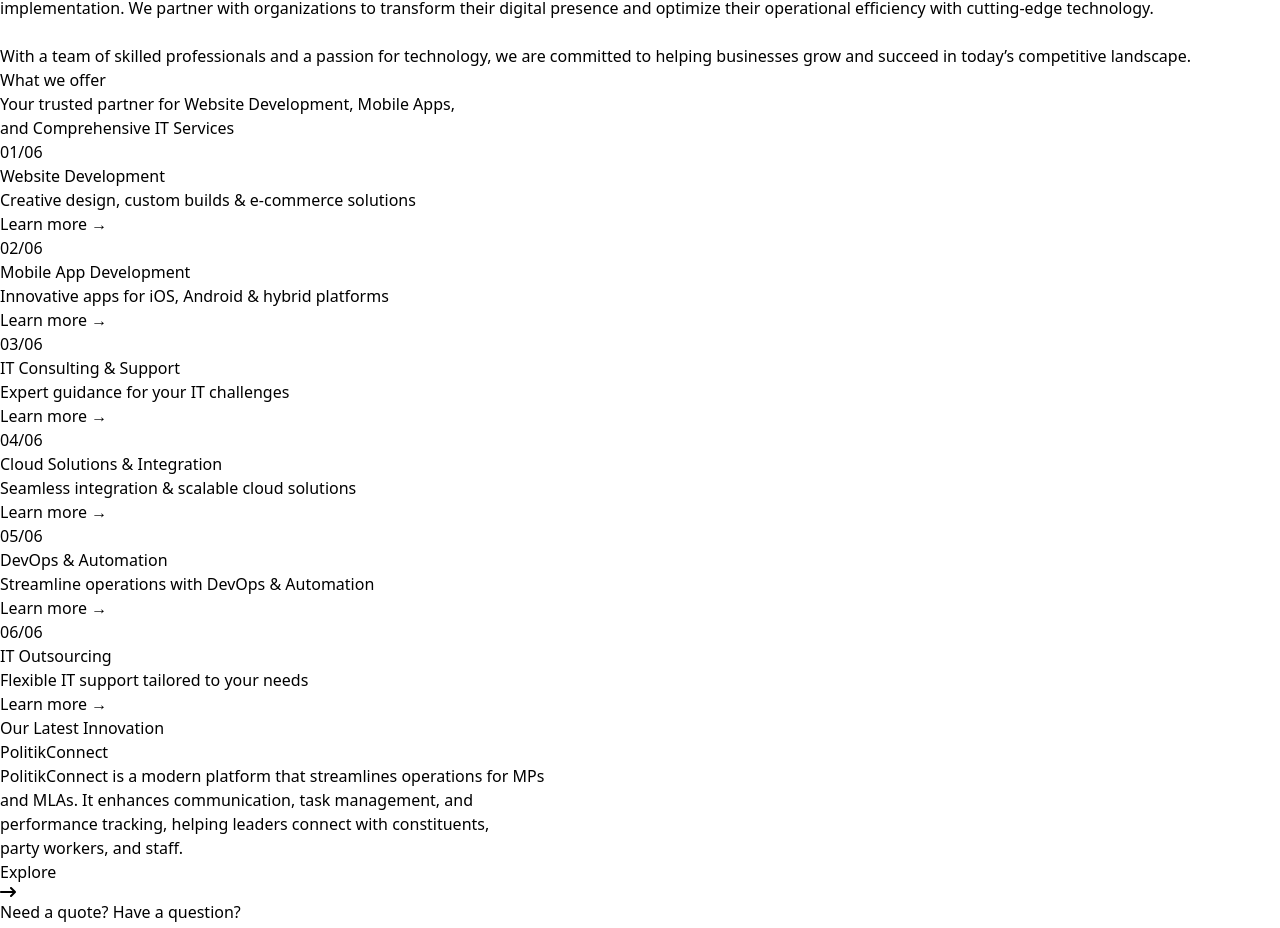
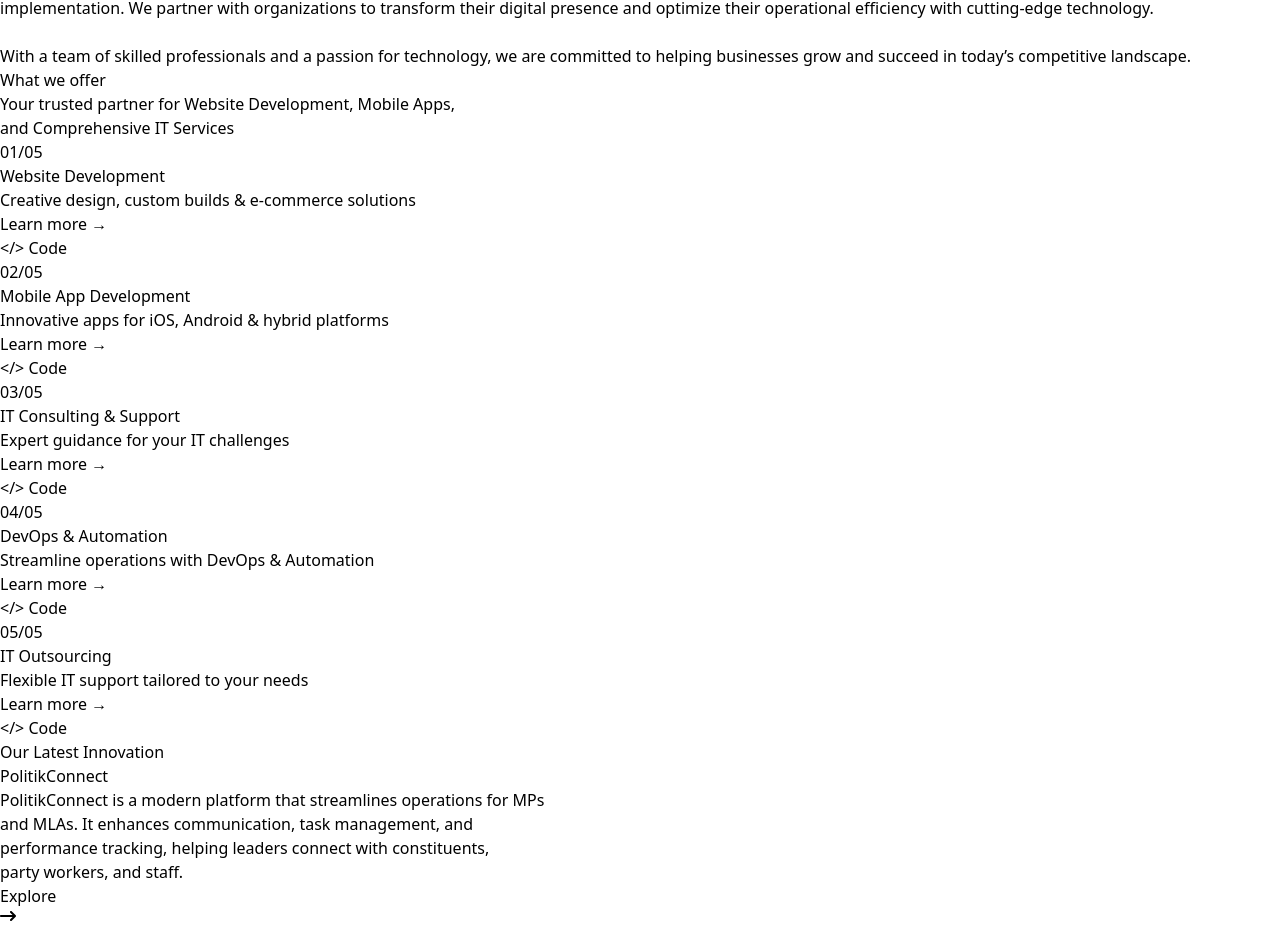
Before and after one commit to SAMEER563/99_product_solution, a React (Vite) app: page / in a window 1280 px wide. Shown: the part 1199-2127 px from the top of the page. Built offline with nearby package versions, Linux system fonts and the light colour scheme.

Commit message:
Services page change

```diff
--- a/src/pages/Services.jsx
+++ b/src/pages/Services.jsx
@@ -3,11 +3,13 @@
 import "./Services.css";
 
 // Define individual service components
-const Service = ({ number, title, description, route, onHover }) => (
+const Service = ({ number, title, description, route, onHover, onLeave }) => (
   <div
-    className="grid grid-cols-1 md:grid-cols-2 gap-12 items-center"
-    onMouseEnter={onHover}
+    className="grid grid-cols-1 md:grid-cols-[1fr_auto] gap-12 items-center"
+    onMouseEnter={onHover}  // Activate on hover
+    onMouseLeave={onLeave}  // Reset on hover leave
   >
+    {/* Left side content */}
     <div className="text-left flex relative">
       <div>
         <div className="flex mb-4 flex-col ml-4">
@@ -25,28 +27,55 @@
         </a>
       </div>
     </div>
+
+    {/* Right side container */}
+    <div className="md:w-[430px] md:h-[267.3px] border-[1px] w-full h-[220px] border-[#3D3A3A] rounded-xl  ">
+      {/* Content inside the block, if any */}
+      <div className=" ml-32 md:ml-40 md:mt-28 mt-20  w-[91.8px] h-[35.43px] bg-[#1E1E1E] border-[#7F75F0] rounded-lg border ">
+        <h1 className="md:ml-2 md:mt-1 font-medium">{`<`}/{`>`} Code</h1>
+      </div>
+    </div>
   </div>
 );
 
 // Main component
 const ServicesList = () => {
-  const [activeService, setActiveService] = useState(0);
+  const [activeService, setActiveService] = useState(null);  // Set to null initially
 
   const handleServiceHover = (index) => {
-    setActiveService(index); // Update the active service index on hover
+    setActiveService(index); // Set the active service index on hover
+  };
+
+  const handleServiceLeave = () => {
+    setActiveService(null);  // Reset active state when the cursor leaves
+  };
+
+  // Helper function to determine which part of the indicator is active
+  const isActivePart = (serviceIndex, partIndex) => {
+    if (activeService === null) return false; // No active service means no indicator is highlighted
+    if (serviceIndex === 0 && partIndex === 0) return activeService === serviceIndex;
+    if (serviceIndex >= 1 && serviceIndex <= 3 && partIndex === 1) return activeService === serviceIndex;
+    if (serviceIndex === 4 && partIndex === 2) return activeService === serviceIndex;
+    return false;
   };
 
   return (
     <div className="bg-black text-white min-h-screen p-6 md:p-16 relative">
       {/* Vertical Indicator */}
-      <div className="absolute left-4 top-[230px] transform -translate-y-0.5 flex flex-col lg:space-y-48 space-y-48 md:space-y-56">
-        {[...Array(6)].map((_, i) => (
-          <div
-            key={i}
-            className={`w-1 h-12 rounded-full ${
-              activeService === i ? "bg-[#7F75F0]" : "bg-[#4E4E4E]"
-            }`}
-          ></div>
+      <div className="absolute md:left-4 left-4 top-[240px] transform -translate-y-0.5 flex flex-col md:space-y-36 space-y-80">
+        {[...Array(5)].map((_, serviceIndex) => (
+          <div key={serviceIndex} className="flex flex-col space-y-2">
+            {[...Array(3)].map((_, partIndex) => (
+              <div
+                key={partIndex}
+                className={`w-[4px] h-[60px] rounded-full transition-all duration-300 ${
+                  isActivePart(serviceIndex, partIndex)
+                    ? "bg-[#7F75F0] scale-105"
+                    : "bg-[#4E4E4E] scale-100"
+                }`}
+              ></div>
+            ))}
+          </div>
         ))}
       </div>
 
@@ -60,53 +89,50 @@
       </div>
 
       {/* Services Section */}
-      <div className="space-y-16">
+      <div className="space-y-20 md:space-y-16">
         <Service
-          number="01/06"
+          number="01/05"
           title="Website Development"
           description="Creative design, custom builds & e-commerce solutions"
           route="/web"
           onHover={() => handleServiceHover(0)}
+          onLeave={handleServiceLeave}
         />
         <Service
-          number="02/06"
+          number="02/05"
           title="Mobile App Development"
           description="Innovative apps for iOS, Android & hybrid platforms"
           route="/mobile"
           onHover={() => handleServiceHover(1)}
+          onLeave={handleServiceLeave}
         />
         <Service
-          number="03/06"
+          number="03/05"
           title="IT Consulting & Support"
           description="Expert guidance for your IT challenges"
           route="/consulting"
           onHover={() => handleServiceHover(2)}
+          onLeave={handleServiceLeave}
         />
         <Service
-          number="04/06"
-          title="Cloud Solutions & Integration"
-          description="Seamless integration & scalable cloud solutions"
-          route="/cloud"
-          onHover={() => handleServiceHover(3)}
-        />
-        <Service
-          number="05/06"
+          number="04/05"
           title="DevOps & Automation"
           description="Streamline operations with DevOps & Automation"
           route="/devops"
-          onHover={() => handleServiceHover(4)}
+          onHover={() => handleServiceHover(3)}
+          onLeave={handleServiceLeave}
         />
         <Service
-          number="06/06"
+          number="05/05"
           title="IT Outsourcing"
           description="Flexible IT support tailored to your needs"
           route="/outsourcing"
-          onHover={() => handleServiceHover(5)}
+          onHover={() => handleServiceHover(4)}
+          onLeave={handleServiceLeave}
         />
       </div>
     </div>
   );
 };
 
-
 export default ServicesList;
```
